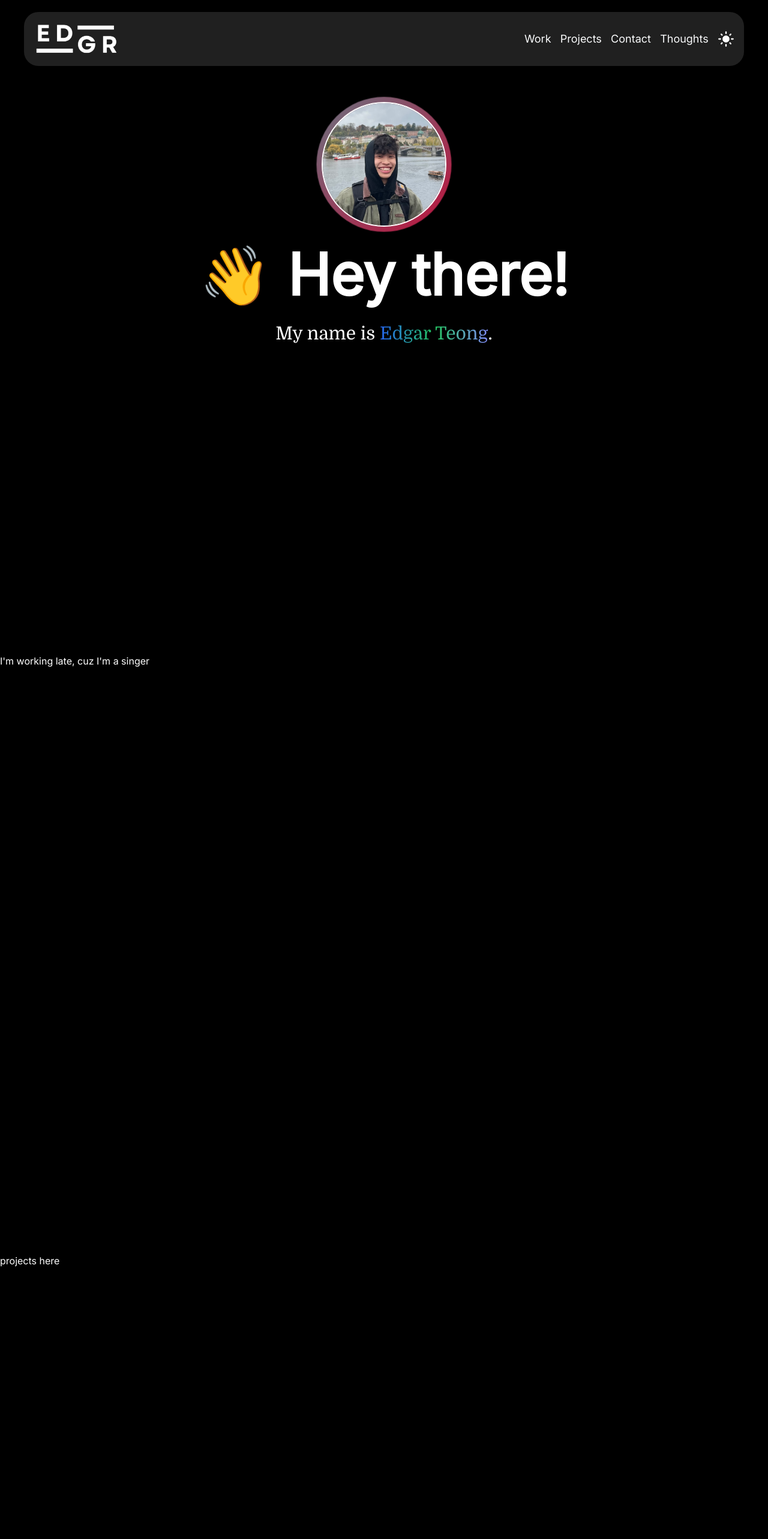
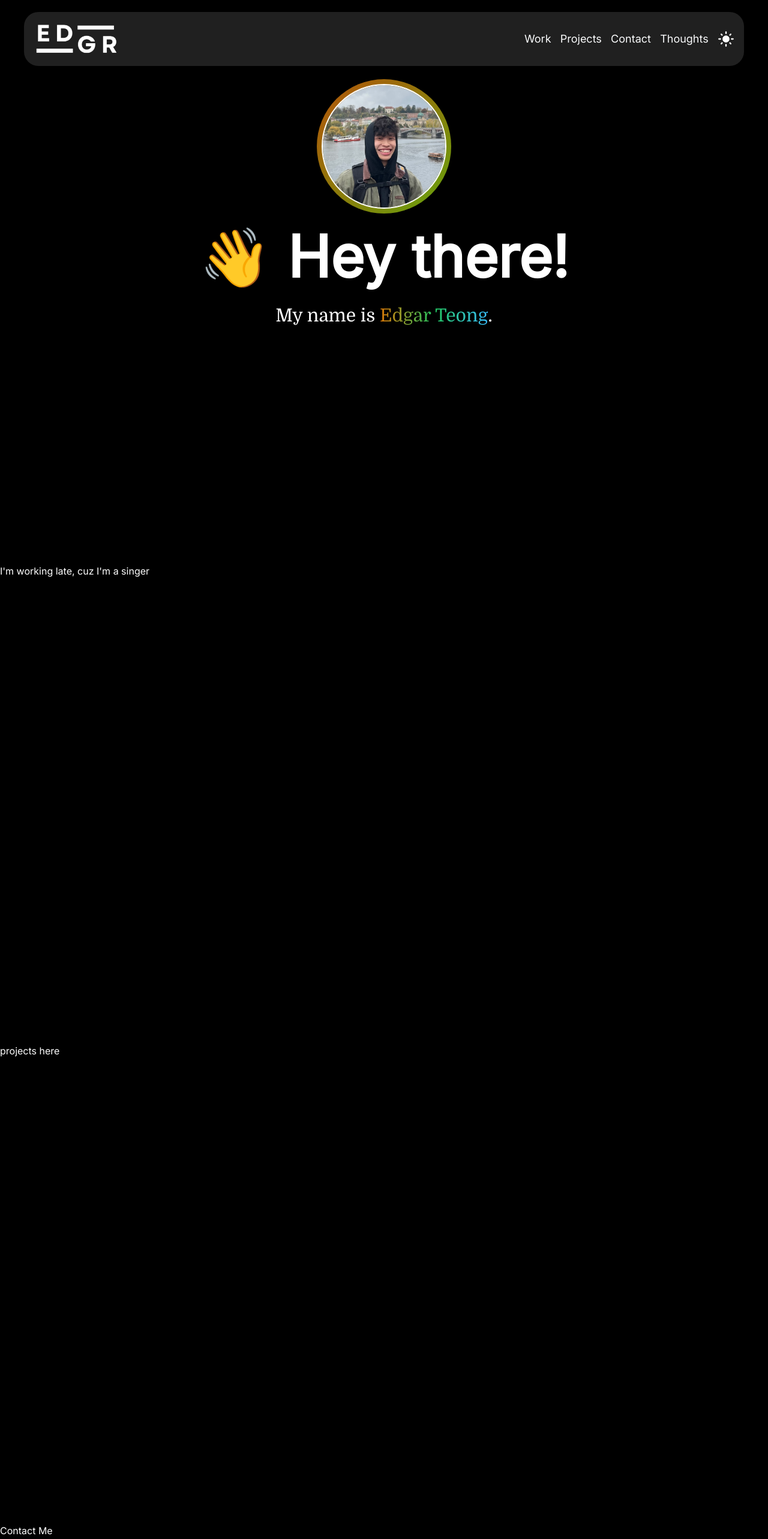
Before and after one commit to safarinexus/edgar-teong, a React (Vite) app: page / in a window 1280 px wide. Shown: the top 2566 px of the page at 60% size. Built offline with nearby package versions, Linux system fonts and the light colour scheme.

Commit message:
fixed font preloading, added wave animation

```diff
--- a/index.html
+++ b/index.html
@@ -4,6 +4,9 @@
     <meta charset="UTF-8" />
     <link rel="icon" type="image/png" href="/favicon.png" />
     <meta name="viewport" content="width=device-width, initial-scale=1.0" />
+    <link rel="preload" href="/fonts/inter/Inter-Italic.woff2" as="font" type="font/woff2" crossorigin="anonymous">
+    <link rel="preload" href="/fonts/inter/Inter-Regular.woff2" as="font" type="font/woff2" crossorigin="anonymous">
+    <link rel="preload" href="/fonts/domine/Domine-Regular.woff2" as="font" type="font/woff2" crossorigin="anonymous">
     <title>Edgar Teong</title>
   </head>
   <body>
--- a/src/App.tsx
+++ b/src/App.tsx
@@ -18,9 +18,9 @@ const App = () => {
       <ScrollProgressBar />
       <Header width={width}/>
       <Landing />
-      <div id="work" className="h-[1000px]">I'm working late, cuz I'm a singer</div>
-      <div id="projects" className="h-[1000px]">projects here</div>
-      <div id="contact" className="h-[1000px]">Contact Me</div>
+      <div id="work" className="h-svh pt-[130px] sm:pt-[140px]">I'm working late, cuz I'm a singer</div>
+      <div id="projects" className="h-svh pt-[130px] sm:pt-[140px]">projects here</div>
+      <div id="contact" className="h-svh pt-[130px] sm:pt-[140px]">Contact Me</div>
     </>
   )
 }
--- a/src/components/Header/Header.tsx
+++ b/src/components/Header/Header.tsx
@@ -12,7 +12,7 @@ interface Props {
 
 const Header = ({ width }: Props) => {
     return (
-        <div id="header-container" className="sticky w-full flex flex-col items-center top-5 pl-5 pr-5 h-min z-10">
+        <div id="header-container" className="fixed w-full flex flex-col items-center top-5 pl-5 pr-5 h-min z-10">
             <div
             id="header"
             className="
--- a/src/components/Headshot.tsx
+++ b/src/components/Headshot.tsx
@@ -4,7 +4,7 @@ const Headshot = () => {
   return (
       <div id="headshot-container" className="relative flex justify-center items-center">
         {/* Outer circle */}
-        <div className="absolute size-56 bg-gradient-to-br from-gray-500 to-rose-700 rounded-full animate-breathing"></div>
+        <div className="absolute size-56 bg-gradient-to-br from-amber-700 to-lime-600 rounded-full animate-breathing"></div>
 
         {/* Inner circle with profile image */}
         <div className="relative size-52 border-black dark:border-white border-2 bg-white rounded-full overflow-hidden">
--- a/src/components/PageComponents/Landing.tsx
+++ b/src/components/PageComponents/Landing.tsx
@@ -4,10 +4,10 @@ const Landing = () => {
     //fix layout before adding content
 
     return (
-    <div id="landing" className="h-[1000px] pt-20 flex flex-col items-center">
+    <div id="landing" className="h-svh pt-[130px] sm:pt-[140px] flex flex-col items-center">
         <Headshot />
-        <h1 className="mt-8 text-8xl font-bold text-center">👋 Hey there!</h1>
-        <h3 className="mt-8 font-domine text-3xl text-center">My name is <span className="bg-gradient-to-r from-blue-600 via-green-500 to-indigo-400 inline-block text-transparent bg-clip-text">Edgar Teong</span>.</h3>
+        <h1 className="mt-8 text-8xl font-bold text-center"><span className="block animate-wave sm:inline-block">👋</span> Hey there!</h1>
+        <h3 className="mt-8 font-domine text-3xl text-center">My name is <span className="bg-gradient-to-r from-amber-600 via-green-500 to-sky-400 inline-block text-transparent bg-clip-text">Edgar Teong</span>.</h3>
       </div>
     )
 }
--- a/src/index.css
+++ b/src/index.css
@@ -17,7 +17,6 @@
         url('/fonts/inter/Inter-Regular.woff') format('woff');
     font-weight: normal;
     font-style: normal;
-    font-display: swap;
 }
 
 @font-face {
@@ -26,7 +25,6 @@
         url('/fonts/domine/Domine-Regular.woff') format('woff');
     font-weight: normal;
     font-style: normal;
-    font-display: swap;
 }
 
 
--- a/tailwind.config.js
+++ b/tailwind.config.js
@@ -15,11 +15,19 @@ export default {
       },
       animation: {
         breathing: 'breathing 3s ease-in-out infinite',
+        wave: '1s wave 0.8s ease-in-out 1',
       },
       keyframes: {
         breathing: {
           '0%, 100%': { transform: 'scale(1)' },
           '50%': { transform: 'scale(1.05)' },
+        },
+        wave: {
+          '0%, 100%': { transform: 'rotate(0deg)' },
+          '20%': { transform: 'rotate(-25deg) translateX(-20px)' },
+          '40%': { transform: 'rotate(25deg)' },
+          '60%': { transform: 'rotate(-15deg) translateX(-20px)' },
+          '80%': { transform: 'rotate(15deg)' },
         },
       },
     },
```
